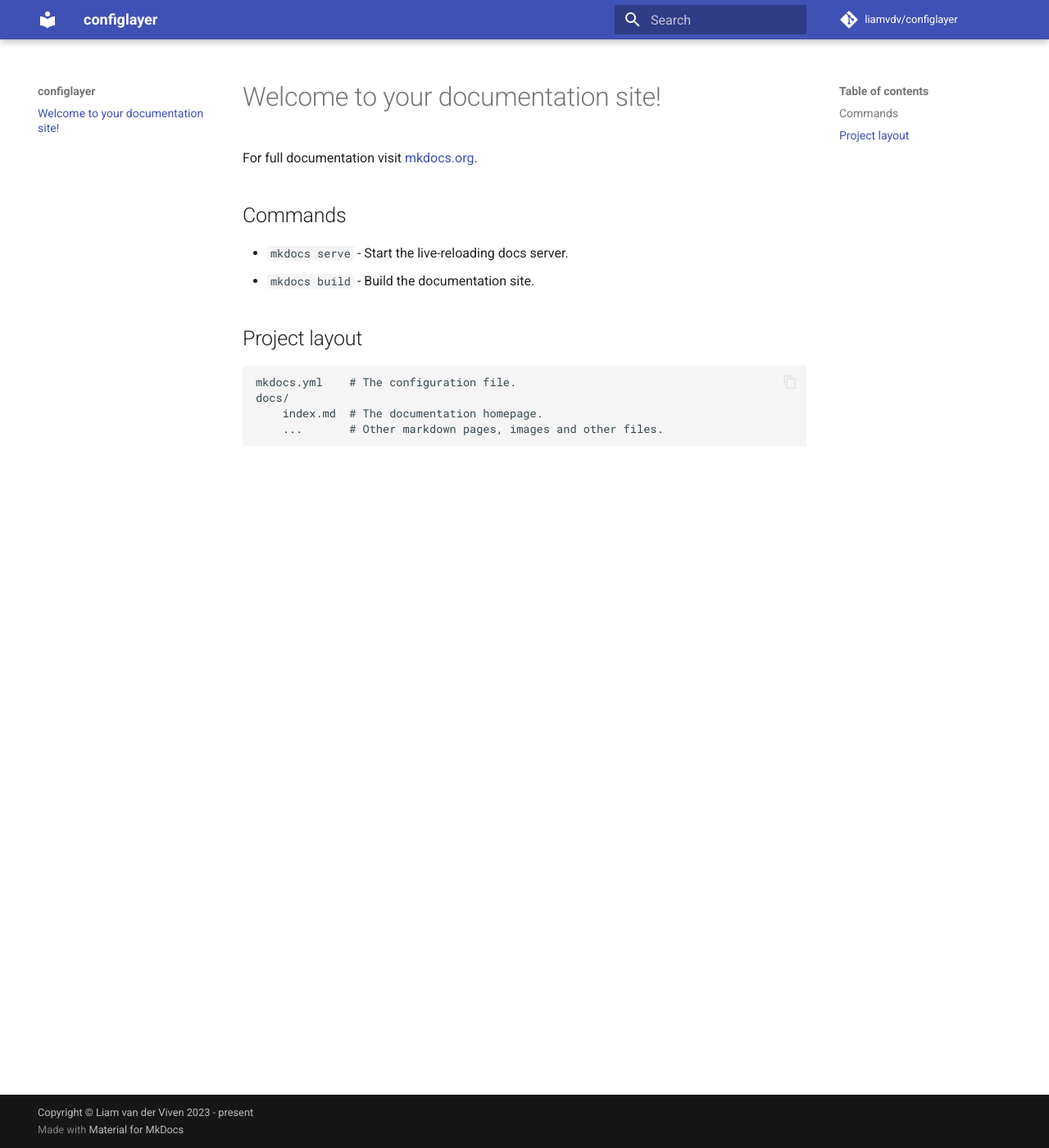
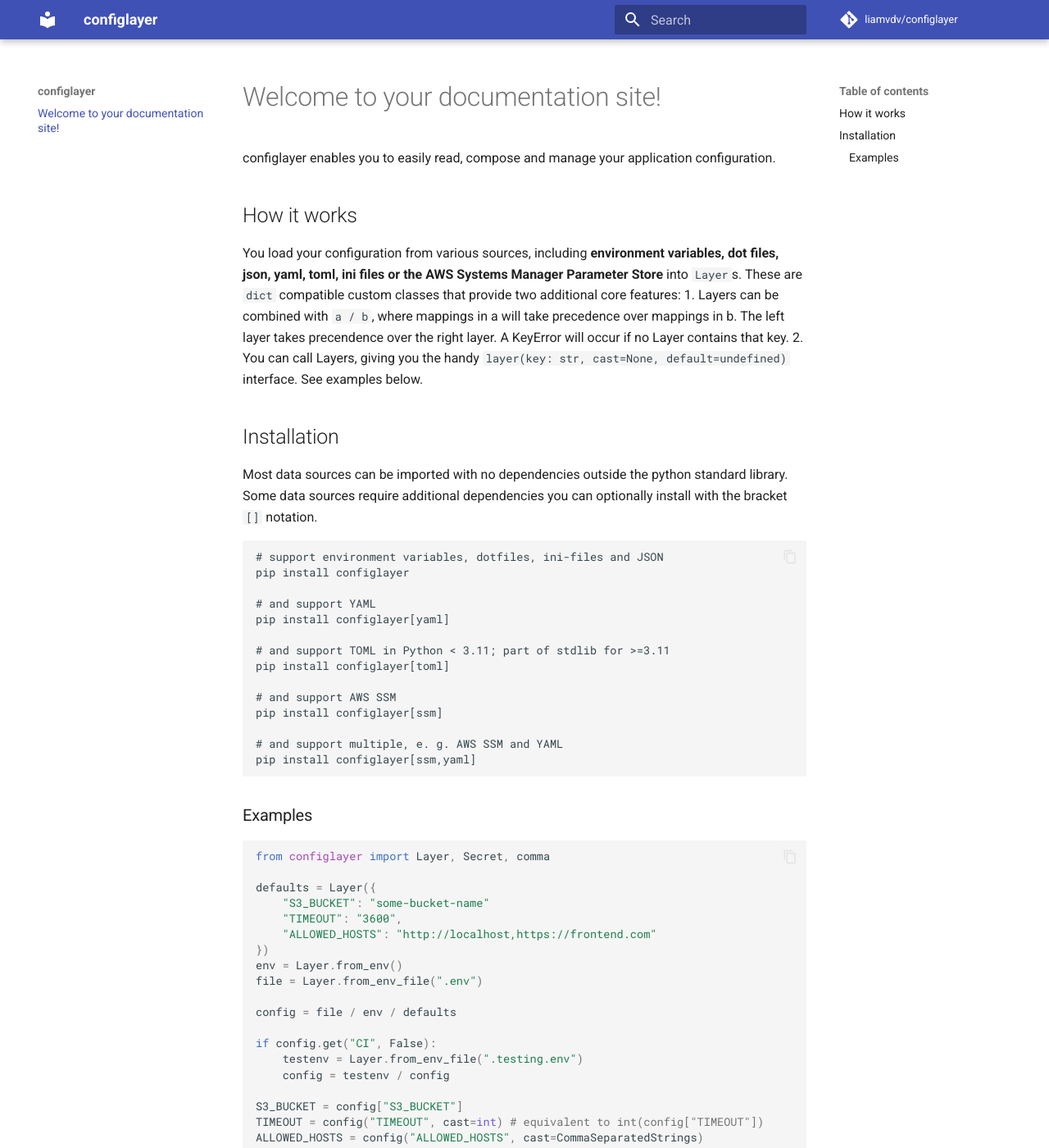
Before and after one commit to liamvdv/configlayer, an MkDocs documentation site: the page built from docs/index.md, in a window 1280 px wide and 1400 px high. Shown: the whole window at 82% size. Built offline with MkDocs 1.6.1 and Material for MkDocs 9.7.7, drawn with Linux system fonts in a browser that asks for light colours; comment, search, counter and statistics services are not loaded; some of the changed text lies outside the part shown.

Commit message:
add index.md

````diff
--- a/docs/index.md
+++ b/docs/index.md
@@ -1,15 +1,57 @@
 # Welcome to your documentation site!
+configlayer enables you to easily read, compose and manage your application configuration.
 
-For full documentation visit [mkdocs.org](https://www.mkdocs.org).
+## How it works
+You load your configuration from various sources, including **environment variables, dot files, json, yaml, toml, ini files or the AWS Systems Manager Parameter Store** into `Layer`s. These are `dict` compatible custom classes that provide two additional core features:
+1. Layers can be combined with `a / b`, where mappings in a will take precedence over mappings in b. The left layer takes precendence over the right layer. A KeyError will occur if no Layer contains that key.
+2. You can call Layers, giving you the handy `layer(key: str, cast=None, default=undefined)` interface. See examples below.
 
-## Commands
+## Installation
+Most data sources can be imported with no dependencies outside the python standard library. Some data sources require additional dependencies you can optionally install with the bracket `[]` notation.
+```
+# support environment variables, dotfiles, ini-files and JSON
+pip install configlayer
 
-* `mkdocs serve` - Start the live-reloading docs server.
-* `mkdocs build` - Build the documentation site.
+# and support YAML
+pip install configlayer[yaml]
 
-## Project layout
+# and support TOML in Python < 3.11; part of stdlib for >=3.11
+pip install configlayer[toml]
 
-    mkdocs.yml    # The configuration file.
-    docs/
-        index.md  # The documentation homepage.
-        ...       # Other markdown pages, images and other files.
+# and support AWS SSM
+pip install configlayer[ssm]
+
+# and support multiple, e. g. AWS SSM and YAML
+pip install configlayer[ssm,yaml]
+```
+
+### Examples
+```python
+from configlayer import Layer, Secret, comma
+
+defaults = Layer({
+    "S3_BUCKET": "some-bucket-name"
+    "TIMEOUT": "3600",
+    "ALLOWED_HOSTS": "http://localhost,https://frontend.com"
+})
+env = Layer.from_env()
+file = Layer.from_env_file(".env")
+
+config = file / env / defaults
+
+if config.get("CI", False):
+    testenv = Layer.from_env_file(".testing.env")
+    config = testenv / config
+
+S3_BUCKET = config["S3_BUCKET"]
+TIMEOUT = config("TIMEOUT", cast=int) # equivalent to int(config["TIMEOUT"])
+ALLOWED_HOSTS = config("ALLOWED_HOSTS", cast=CommaSeparatedStrings)
+RDS_SECRET = config("RDS_SECRET", cast=Secret)
+OAUTH_SECRET = config("OAUTH_SECRET", cast=Secret)
+```
+
+Interact with it like normal dict, e. g.
+```
+for k, v in config:
+    print(k, v)
+```
````
Also changed, not shown: 3 other files.
